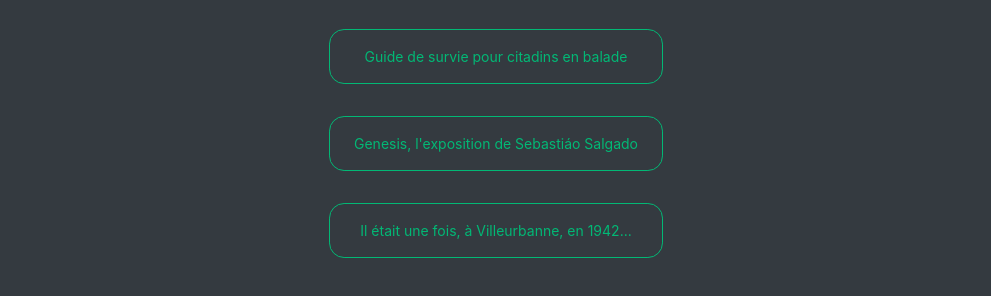
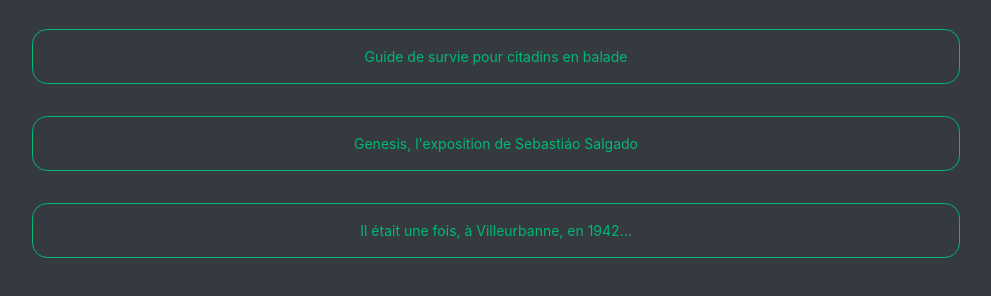
Before and after one commit to charlie-carpene/marie-website, a plain HTML site: page index.html in a window 1280 px wide. Shown: the part 298-594 px from the top of the page, without its empty margins (144-1135 px from the left). Drawn offline with Linux system fonts and the light colour scheme.

Commit message:
set width to 75%

```diff
--- a/index.html
+++ b/index.html
@@ -9,12 +9,12 @@
 
   <body class="bg-dark">
     <div class="vh-100 d-flex align-items-center justify-content-center">
-      <div class="w-50">
+      <div class="w-75">
         <div class="d-flex justify-content-center">
           <h1 class="text-success text-center m-3"><span class="text-light">l</span>itho <span class="text-light">l</span>inks</h1>
         </div>
         <div class="row justify-content-center">
-          <div class="d-flex flex-column">
+          <div class="col-12 d-flex flex-column">
             <a class="btn btn-outline-success m-3" href="https://lyon.citycrunch.fr/guide-de-survie-pour-citadins-en-balade/2019/10/29/">Guide de survie pour citadins en balade</a>
             <a class="btn btn-outline-success m-3" href="https://lyon.citycrunch.fr/on-a-teste-genesis-la-fabuleuse-exposition-de-sebastiao-salgado/2020/03/09/">Genesis, l'exposition de Sebastiáo Salgado</a>
             <a class="btn btn-outline-success m-3" href="https://lyon.citycrunch.fr/il-etait-une-fois-a-villeurbanne-en-1942/2019/11/01/">Il était une fois, à Villeurbanne, en 1942...</a>
```
